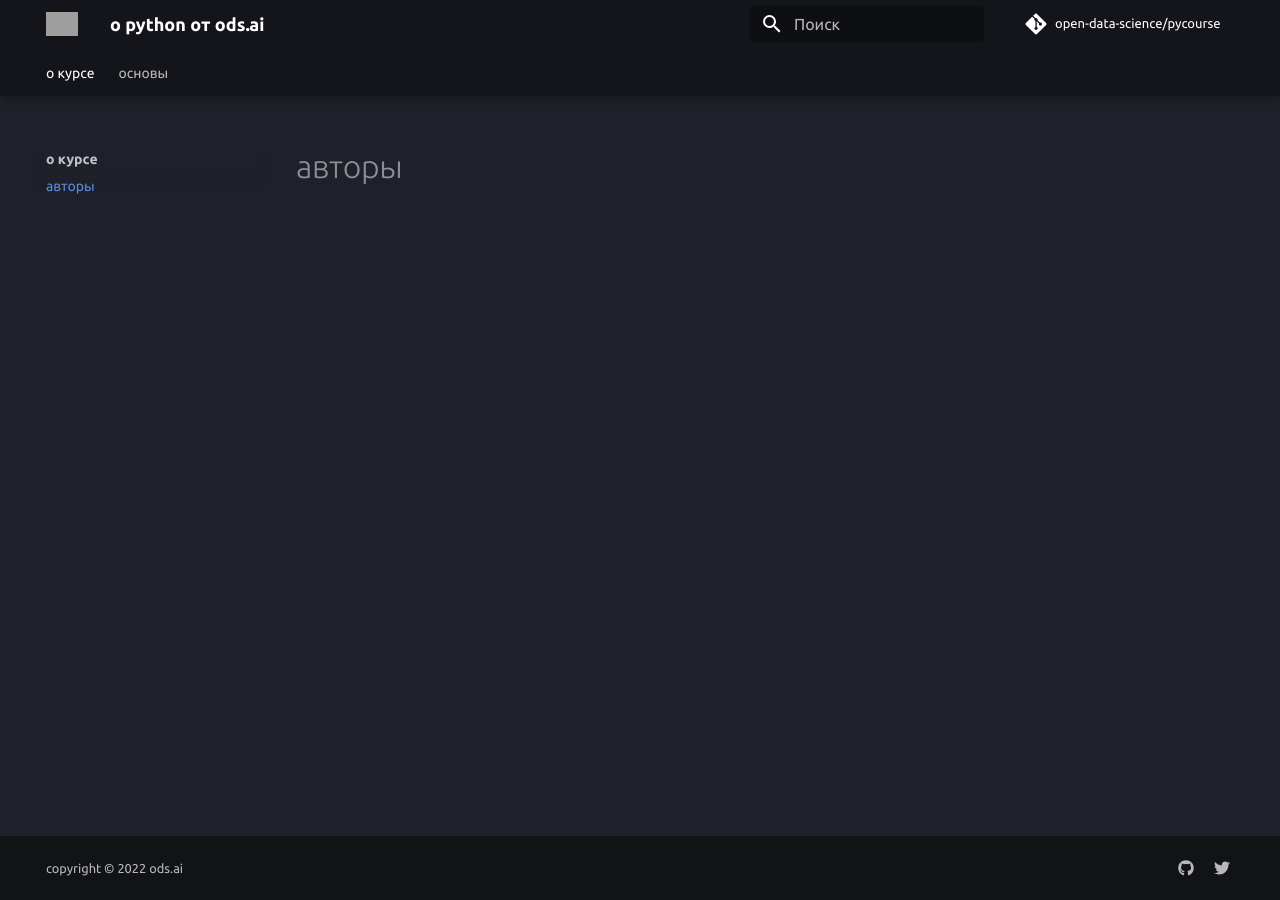
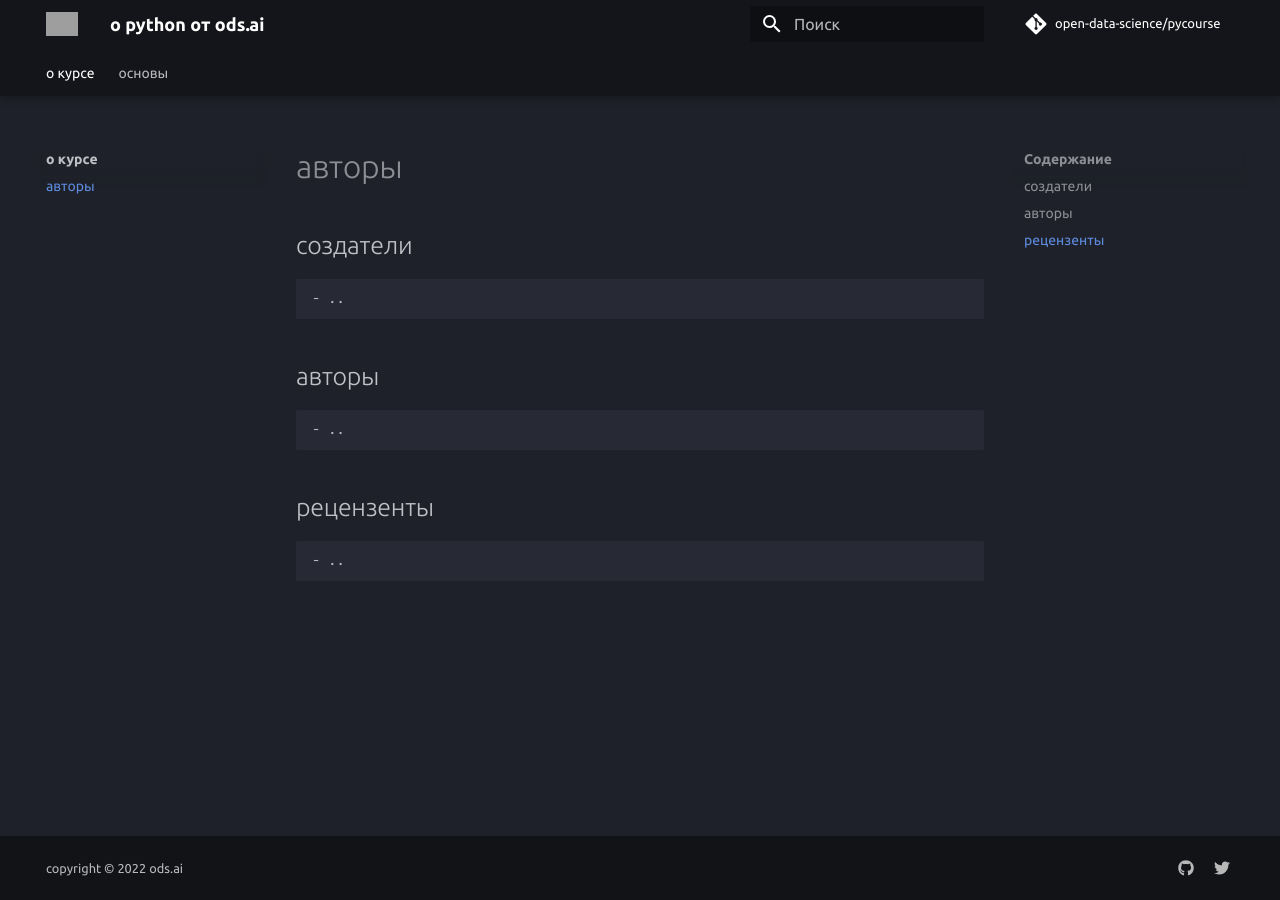
Before and after one commit to open-data-science/pycourse, an MkDocs documentation site: the page built from docs/authors.md, in a window 1280 px wide. Built offline with MkDocs 1.6.1 and Material for MkDocs 9.7.7, drawn with Linux system fonts in a browser that asks for light colours; comment, search, counter and statistics services are not loaded; grey boxes are pictures that could not be loaded.

Commit message:
add some paragraphs fot authors

```diff
--- a/docs/authors.md
+++ b/docs/authors.md
@@ -1 +1,13 @@
 # авторы
+
+## создатели
+
+    - ..
+
+## авторы
+
+    - ..
+
+## рецензенты
+
+    - ..
```
